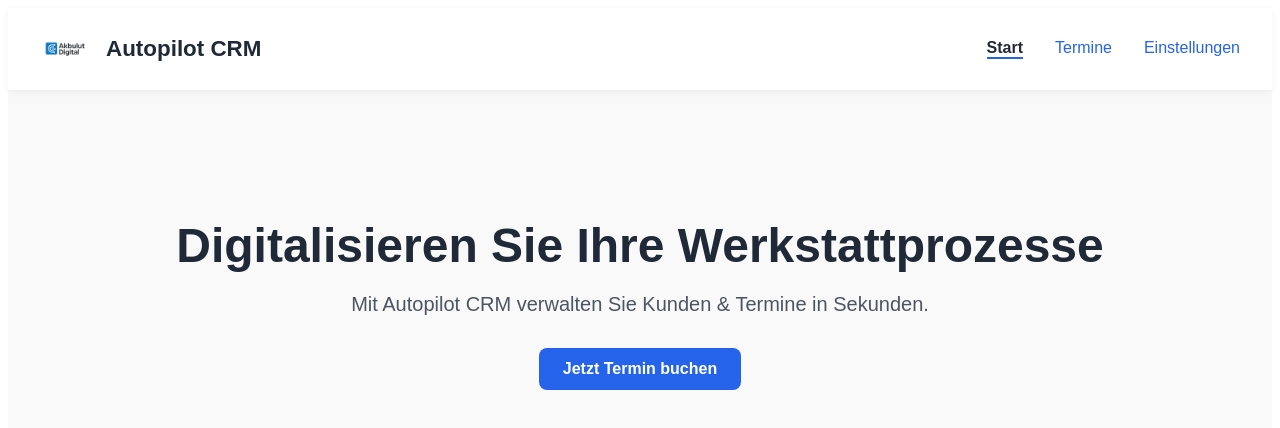
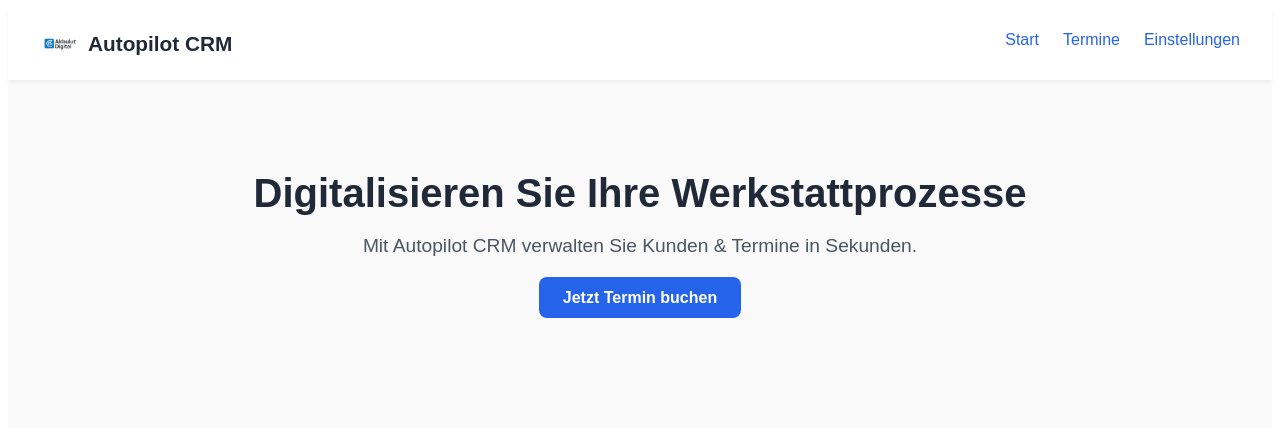
Before and after one commit to Mcan4250-creator/autopilot-crm, a Next.js app: page / in a window 1280 px wide. Shown: the top 428 px of the page. Built offline with nearby package versions, Linux system fonts and the light colour scheme.

Commit message:
Update index.js

```diff
--- a/pages/index.js
+++ b/pages/index.js
@@ -5,126 +5,111 @@ export default function Home() {
   const [menuOpen, setMenuOpen] = useState(false);
 
   useEffect(() => {
-    const checkScreenSize = () => {
+    // Set initial mobile state
+    const handleResize = () => {
       setIsMobile(window.innerWidth <= 768);
     };
-    checkScreenSize();
-    window.addEventListener("resize", checkScreenSize);
-    return () => window.removeEventListener("resize", checkScreenSize);
+
+    handleResize(); // Direkt ausführen
+    window.addEventListener("resize", handleResize);
+    return () => window.removeEventListener("resize", handleResize);
   }, []);
-
-  const navLinks = [
-    { name: "Start", path: "/" },
-    { name: "Termine", path: "/termine" },
-    { name: "Einstellungen", path: "/einstellungen" },
-  ];
 
   return (
     <div style={{ fontFamily: "Arial, sans-serif", backgroundColor: "#f9f9f9", minHeight: "100vh" }}>
       {/* Header */}
-      <header style={{
+      <header
+        style={{
           position: "sticky",
           top: 0,
           backgroundColor: "#ffffff",
-        boxShadow: "0 2px 8px rgba(0,0,0,0.05)",
+          boxShadow: "0 2px 4px rgba(0, 0, 0, 0.05)",
           padding: "1rem 2rem",
           display: "flex",
           justifyContent: "space-between",
           alignItems: "center",
-        zIndex: 10
-      }}>
-        {/* Logo */}
-        <div style={{ display: "flex", alignItems: "center", gap: "1rem" }}>
-          <img src="/Logo.png" alt="Logo" style={{ height: "50px" }} />
-          <span style={{ fontSize: "1.4rem", fontWeight: "600", color: "#1f2937" }}>Autopilot CRM</span>
+          zIndex: 10,
+        }}
+      >
+        {/* Logo + Titel */}
+        <div style={{ display: "flex", alignItems: "center", gap: "0.5rem" }}>
+          <img src="/Logo.png" alt="Akbulut Digital Logo" style={{ height: 40 }} />
+          <span style={{ fontSize: "1.3rem", fontWeight: 600, color: "#1f2937" }}>Autopilot CRM</span>
         </div>
 
         {/* Navigation */}
         {isMobile ? (
-          <div>
+          <>
             <button
               onClick={() => setMenuOpen(!menuOpen)}
               style={{
-                fontSize: "1.5rem",
                 background: "none",
                 border: "none",
+                fontSize: "1.5rem",
                 cursor: "pointer",
               }}
+              aria-label="Menu öffnen"
             >
               ☰
             </button>
             {menuOpen && (
-              <div style={{
+              <nav
+                style={{
                   position: "absolute",
                   top: "70px",
                   right: "20px",
-                backgroundColor: "#ffffff",
-                boxShadow: "0 4px 8px rgba(0,0,0,0.1)",
+                  backgroundColor: "#fff",
+                  boxShadow: "0 2px 8px rgba(0,0,0,0.1)",
                   borderRadius: "8px",
                   padding: "1rem",
-                zIndex: 20
-              }}>
-                {navLinks.map((item) => (
-                  <a
-                    key={item.path}
-                    href={item.path}
-                    style={{
-                      display: "block",
-                      padding: "0.5rem 0",
-                      textDecoration: "none",
-                      color: "#2563eb",
-                      fontWeight: window.location.pathname === item.path ? "700" : "500",
-                    }}
-                    onClick={() => setMenuOpen(false)}
-                  >
-                    {item.name}
-                  </a>
-                ))}
-              </div>
-            )}
-          </div>
-        ) : (
-          <nav style={{ display: "flex", gap: "2rem" }}>
-            {navLinks.map((item) => (
-              <a
-                key={item.path}
-                href={item.path}
-                style={{
-                  color: window.location.pathname === item.path ? "#1f2937" : "#2563eb",
-                  fontWeight: window.location.pathname === item.path ? "700" : "500",
-                  textDecoration: "none",
-                  borderBottom: window.location.pathname === item.path ? "2px solid #2563eb" : "2px solid transparent",
-                  transition: "all 0.3s",
                 }}
               >
-                {item.name}
-              </a>
-            ))}
+                <a href="/" style={navLinkStyle}>Start</a>
+                <a href="/termine" style={navLinkStyle}>Termine</a>
+                <a href="/einstellungen" style={navLinkStyle}>Einstellungen</a>
+              </nav>
+            )}
+          </>
+        ) : (
+          <nav style={{ display: "flex", gap: "1.5rem" }}>
+            <a href="/" style={navLinkStyle}>Start</a>
+            <a href="/termine" style={navLinkStyle}>Termine</a>
+            <a href="/einstellungen" style={navLinkStyle}>Einstellungen</a>
           </nav>
         )}
       </header>
 
-      {/* Hero Section */}
-      <main style={{ padding: "6rem 2rem", textAlign: "center" }}>
-        <h1 style={{ fontSize: "3rem", color: "#1f2937", marginBottom: "1rem" }}>
+      {/* Hauptinhalt */}
+      <main style={{ padding: "4rem 2rem", textAlign: "center" }}>
+        <h1 style={{ fontSize: "2.5rem", fontWeight: "bold", color: "#1f2937", marginBottom: "1rem" }}>
           Digitalisieren Sie Ihre Werkstattprozesse
         </h1>
-        <p style={{ fontSize: "1.25rem", color: "#4b5563", marginBottom: "2rem" }}>
+        <p style={{ fontSize: "1.2rem", color: "#4b5563", marginBottom: "2rem" }}>
           Mit Autopilot CRM verwalten Sie Kunden & Termine in Sekunden.
         </p>
-        <a href="/termine" style={{
-          display: "inline-block",
+        <a
+          href="/termine"
+          style={{
             backgroundColor: "#2563eb",
             color: "#ffffff",
             padding: "0.75rem 1.5rem",
             borderRadius: "8px",
+            textDecoration: "none",
             fontWeight: 600,
-          fontSize: "1rem",
-          textDecoration: "none"
-        }}>
+          }}
+        >
           Jetzt Termin buchen
         </a>
       </main>
     </div>
   );
 }
+
+// Navigationslink-Stil
+const navLinkStyle = {
+  color: "#2563eb",
+  textDecoration: "none",
+  fontWeight: 500,
+  display: "block",
+  marginBottom: "0.5rem",
+};
```
Lines whose indentation alone changed are shown as unchanged.
